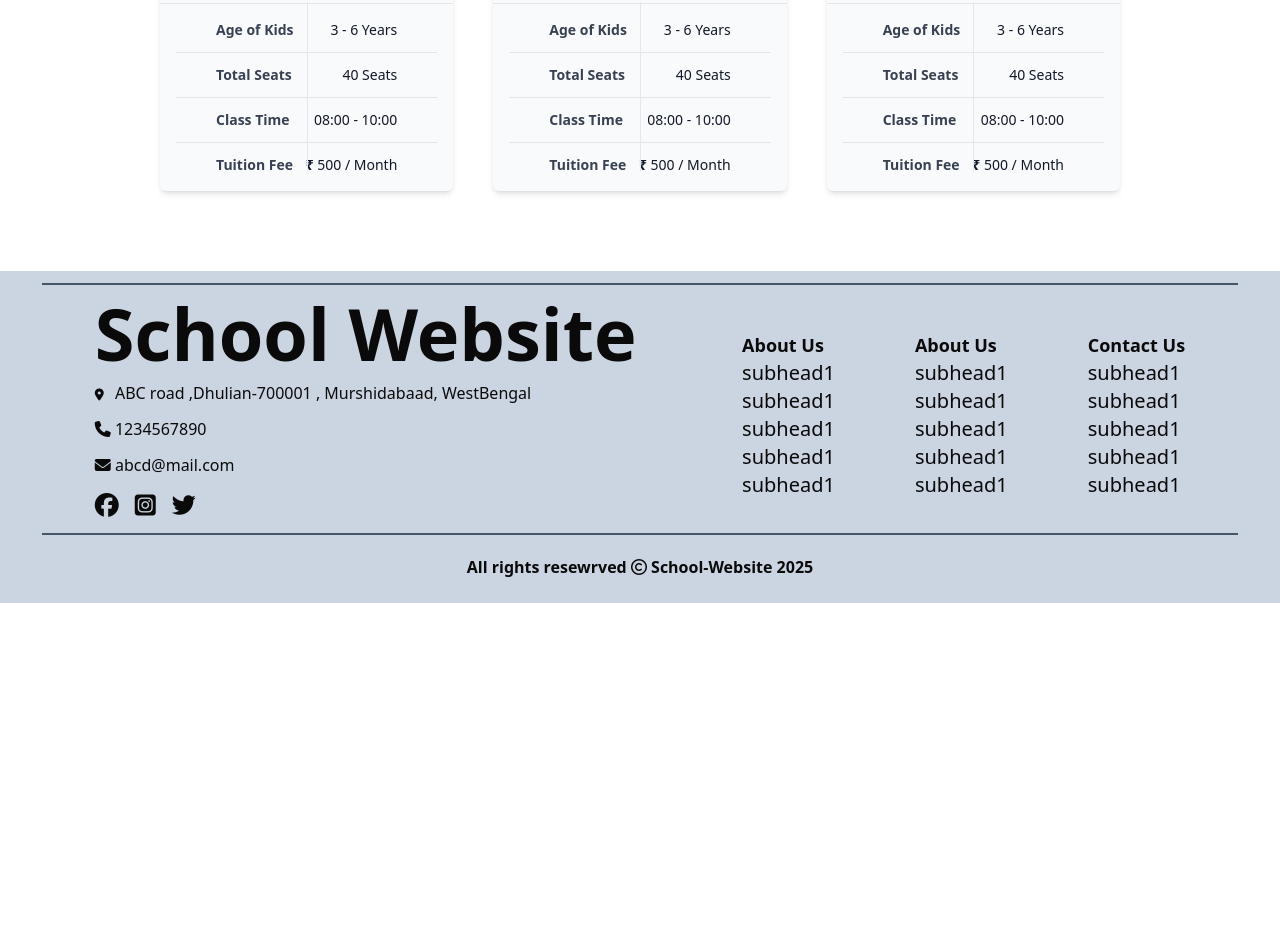
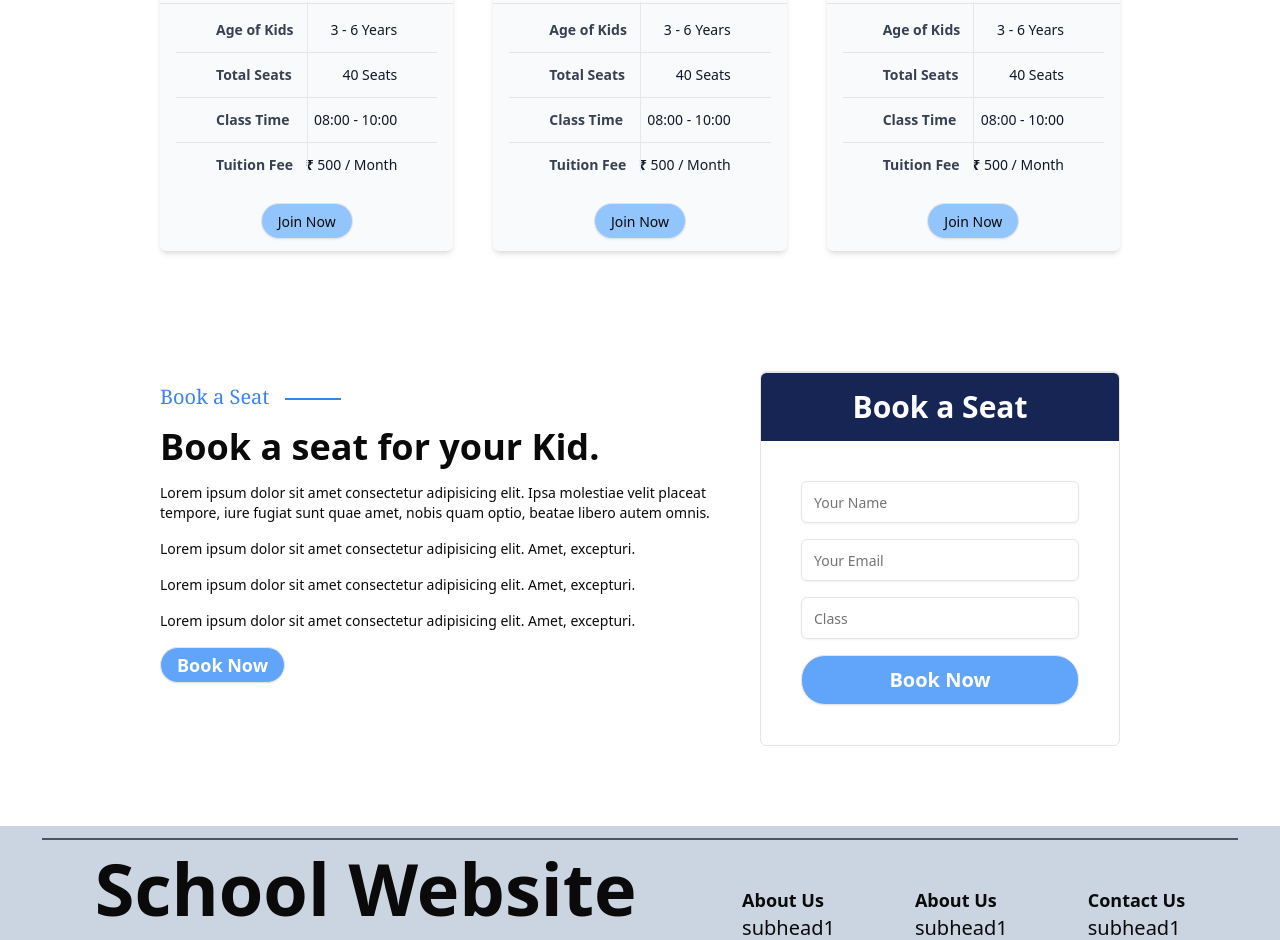
Before and after one commit to Vikash-Prajapati-23/School-Project, a React (Vite) app: page / in a window 1280 px wide. Shown: the part 2155-3095 px from the top of the page. Before the commit the page ends 2758 px from the top, so only its background shows below. Built offline with nearby package versions, Linux system fonts and the light colour scheme.

Commit message:
Book a Seat section complete.

```diff
--- a/package.json
+++ b/package.json
@@ -11,6 +11,7 @@
   },
   "dependencies": {
     "@radix-ui/react-separator": "^1.1.2",
+    "@radix-ui/react-slot": "^1.1.2",
     "class-variance-authority": "^0.7.1",
     "clsx": "^2.1.1",
     "lucide-react": "^0.483.0",
--- a/src/App.jsx
+++ b/src/App.jsx
@@ -1,6 +1,7 @@
 import './App.css'
 import Footer from './components/Footer/Footer'
 import Navbar from './components/Navbar/Navbar'
+import BookASeat from './pages/BookASeat/BookASeat'
 import Main from './pages/Main/Main'
 import PopularClases from './pages/PopularClasses/PopularClasses'
 
@@ -11,6 +12,7 @@ function App() {
       <Navbar />
       <Main />
       <PopularClases />
+      <BookASeat />
       <Footer />
     </>
   )
--- /dev/null
+++ b/src/components/ui/button.jsx
@@ -0,0 +1,48 @@
+import * as React from "react"
+import { Slot } from "@radix-ui/react-slot"
+import { cva } from "class-variance-authority";
+
+import { cn } from "@/lib/utils"
+
+const buttonVariants = cva(
+  "inline-flex items-center justify-center gap-2 whitespace-nowrap rounded-md text-sm font-medium transition-colors focus-visible:outline-none focus-visible:ring-1 focus-visible:ring-ring disabled:pointer-events-none disabled:opacity-50 [&_svg]:pointer-events-none [&_svg]:size-4 [&_svg]:shrink-0",
+  {
+    variants: {
+      variant: {
+        default:
+          "bg-primary text-primary-foreground shadow hover:bg-primary/90",
+        destructive:
+          "bg-destructive text-destructive-foreground shadow-sm hover:bg-destructive/90",
+        outline:
+          "border border-input bg-background shadow-sm hover:bg-accent hover:text-accent-foreground",
+        secondary:
+          "bg-secondary text-secondary-foreground shadow-sm hover:bg-secondary/80",
+        ghost: "hover:bg-accent hover:text-accent-foreground",
+        link: "text-primary underline-offset-4 hover:underline",
+      },
+      size: {
+        default: "h-9 px-4 py-2",
+        sm: "h-8 rounded-md px-3 text-xs",
+        lg: "h-10 rounded-md px-8",
+        icon: "h-9 w-9",
+      },
+    },
+    defaultVariants: {
+      variant: "default",
+      size: "default",
+    },
+  }
+)
+
+const Button = React.forwardRef(({ className, variant, size, asChild = false, ...props }, ref) => {
+  const Comp = asChild ? Slot : "button"
+  return (
+    <Comp
+      className={cn(buttonVariants({ variant, size, className }))}
+      ref={ref}
+      {...props} />
+  );
+})
+Button.displayName = "Button"
+
+export { Button, buttonVariants }
--- /dev/null
+++ b/src/components/ui/input.jsx
@@ -0,0 +1,19 @@
+import * as React from "react"
+
+import { cn } from "@/lib/utils"
+
+const Input = React.forwardRef(({ className, type, ...props }, ref) => {
+  return (
+    <input
+      type={type}
+      className={cn(
+        "flex h-9 w-full rounded-md border border-input bg-transparent px-3 py-1 text-base shadow-sm transition-colors file:border-0 file:bg-transparent file:text-sm file:font-medium file:text-foreground placeholder:text-muted-foreground focus-visible:outline-none focus-visible:ring-1 focus-visible:ring-ring disabled:cursor-not-allowed disabled:opacity-50 md:text-sm",
+        className
+      )}
+      ref={ref}
+      {...props} />
+  );
+})
+Input.displayName = "Input"
+
+export { Input }
--- /dev/null
+++ b/src/pages/BookASeat/BookASeat.jsx
@@ -0,0 +1,54 @@
+import React from "react";
+import { Button } from "@/components/ui/button";
+import { Separator } from "@/components/ui/separator";
+import { Input } from "@/components/ui/input";
+
+function BookASeat() {
+  return (
+    <div className="grid grid-cols-1 md:grid-cols-4 lg:grid-cols-5 px-7 md:px-10 lg:px-40 gap-20 md:gap-10 mb-20 my-10">
+      <div className="space-y-4 col-span-1 md:col-span-2 lg:col-span-3 py-3 text-xs md:text-sm">
+        <div className="flex space-x-4 font-serif">
+          <p className="text-xl md:text-1xl text-blue-500">Book a Seat</p>
+          <Separator className="w-14 h-[2px] mt-[15px] bg-blue-500" />
+        </div>
+        <p className="text-4xl font-semibold ">Book a seat for your Kid.</p>
+        <p>
+          Lorem ipsum dolor sit amet consectetur adipisicing elit. Ipsa
+          molestiae velit placeat tempore, iure fugiat sunt quae amet, nobis
+          quam optio, beatae libero autem omnis.
+        </p>
+        <p>
+          Lorem ipsum dolor sit amet consectetur adipisicing elit. Amet,
+          excepturi.
+        </p>
+        <p>
+          Lorem ipsum dolor sit amet consectetur adipisicing elit. Amet,
+          excepturi.
+        </p>
+        <p>
+          Lorem ipsum dolor sit amet consectetur adipisicing elit. Amet,
+          excepturi.
+        </p>
+        <Button variant="outline" className="bg-blue-400 font-semibold text-lg text-white rounded-3xl my-3">
+          Book Now
+        </Button>
+      </div>
+
+      <div className="border-[1px] md:col-span-2 rounded-md">
+        <div className="bg-blue-950 text-center border-t rounded-t-md  p-4">
+          <p className="text-3xl text-white font-semibold">Book a Seat</p>
+        </div>
+        <form className="p-5 md:p-10 space-y-4">
+          <Input type="text" className="py-5"  placeholder="Your Name"/>
+          <Input type="text" className="py-5"  placeholder="Your Email"/>
+          <Input type="number" className="py-5"  placeholder="Class"/>
+          <Button variant="outline" className="bg-blue-400 w-full py-6 font-semibold text-white text-xl rounded-3xl my-3">
+            Book Now
+          </Button>
+        </form>
+      </div>
+    </div>
+  );
+}
+
+export default BookASeat;
--- a/src/pages/PopularClasses/PopularClasses.jsx
+++ b/src/pages/PopularClasses/PopularClasses.jsx
@@ -3,6 +3,7 @@ import Popular from "../../assets/PopularClasses.avif";
 import Popular1 from "../../assets/PopularClasses1.avif";
 import Popular2 from "../../assets/PopularClasses2.avif";
 import { Separator } from "@/components/ui/separator";
+import { Button } from "@/components/ui/button";
 
 function PopularClases() {
   return (
@@ -21,7 +22,8 @@ function PopularClases() {
 
       <div className="bg-white pb-10">
         <div className="grid grid-cols-1 md:grid-cols-2 lg:grid-cols-3 gap-10 p-7 md:p-10 lg:px-40">
-          <div className="relative  hover:shadow-xl hover:scale-105 transition-all ease-out delay-400 bg-gray-50 rounded-md shadow-md">
+          <div className="hover:shadow-xl hover:scale-105 transition-all ease-out delay-400 bg-gray-50 rounded-md shadow-md">
+            <div className="relative">
               <img
                 src={Popular}
                 alt="image"
@@ -35,9 +37,9 @@ function PopularClases() {
                 Drawing Class
               </p>
               <p className="px-4 py-2 text-justify text-xs md:text-sm mb-3">
-              Lorem ipsum dolor sit amet consectetur adipisicing elit. Molestiae
-              iusto voluptatem quas quo ducimus, vel ratione quam fuga
-              accusantium eum.
+                Lorem ipsum dolor sit amet consectetur adipisicing elit.
+                Molestiae iusto voluptatem quas quo ducimus, vel ratione quam
+                fuga accusantium eum.
               </p>
               <Separator />
               <div>
@@ -58,7 +60,9 @@ function PopularClases() {
                   </div>
                   <Separator />
                   <div className="flex justify-between  px-8 md:px-10">
-                  <span className=" font-bold text-gray-700">Tuition Fee</span>
+                    <span className=" font-bold text-gray-700">
+                      Tuition Fee
+                    </span>
                     <span className="text-gray-900 ">
                       {" "}
                       <strong>₹</strong> 500 / Month
@@ -68,8 +72,13 @@ function PopularClases() {
                 <Separator className="h-[170px] w-[1px] absolute top-[69%] left-1/2 bg-slate-200" />
               </div>
             </div>
+            <Button variant="outline" className="mx-auto bg-blue-300 rounded-3xl block my-3">
+              Join Now
+            </Button>
+          </div>
 
-          <div className="relative  hover:shadow-xl hover:scale-105 transition-all ease-out delay-400 bg-gray-50 rounded-md shadow-md">
+          <div className="hover:shadow-xl hover:scale-105 transition-all ease-out delay-400 bg-gray-50 rounded-md shadow-md">
+            <div className="relative">
               <img
                 src={Popular1}
                 alt="image"
@@ -83,9 +92,9 @@ function PopularClases() {
                 Language Learning
               </p>
               <p className="px-4 py-2 text-justify text-xs md:text-sm mb-3">
-              Lorem ipsum dolor sit amet consectetur adipisicing elit. Molestiae
-              iusto voluptatem quas quo ducimus, vel ratione quam fuga
-              accusantium eum.
+                Lorem ipsum dolor sit amet consectetur adipisicing elit.
+                Molestiae iusto voluptatem quas quo ducimus, vel ratione quam
+                fuga accusantium eum.
               </p>
               <Separator />
               <div>
@@ -106,7 +115,9 @@ function PopularClases() {
                   </div>
                   <Separator />
                   <div className="flex justify-between  px-8 md:px-10 ">
-                  <span className=" font-bold text-gray-700">Tuition Fee</span>
+                    <span className=" font-bold text-gray-700">
+                      Tuition Fee
+                    </span>
                     <span className="text-gray-900 ">
                       {" "}
                       <strong>₹</strong> 500 / Month
@@ -116,8 +127,13 @@ function PopularClases() {
                 <Separator className="h-[170px] w-[1px] absolute top-[69%] left-1/2 bg-slate-200" />
               </div>
             </div>
+            <Button variant="outline" className="mx-auto bg-blue-300 rounded-3xl block my-3">
+              Join Now
+            </Button>
+          </div>
 
-          <div className="relative hover:shadow-xl hover:scale-105 transition-all ease-out delay-400 bg-gray-50 rounded-md shadow-md">
+          <div className=" hover:shadow-xl hover:scale-105 transition-all ease-out delay-400 bg-gray-50 rounded-md shadow-md">
+            <div className="relative">
               <img
                 src={Popular2}
                 alt="image"
@@ -131,9 +147,9 @@ function PopularClases() {
                 Basic Science
               </p>
               <p className="px-4 py-2 text-justify text-xs md:text-sm mb-3">
-              Lorem ipsum dolor sit amet consectetur adipisicing elit. Molestiae
-              iusto voluptatem quas quo ducimus, vel ratione quam fuga
-              accusantium eum.
+                Lorem ipsum dolor sit amet consectetur adipisicing elit.
+                Molestiae iusto voluptatem quas quo ducimus, vel ratione quam
+                fuga accusantium eum.
               </p>
               <Separator />
               <div>
@@ -148,13 +164,17 @@ function PopularClases() {
                     <span className="text-gray-900">40 Seats</span>
                   </div>
                   <Separator />
-                <div className="flex justify-between px-8 md:px-10">
+                  <div
+                    className="flex justify-between px-8 md:px-10"
+                  >
                     <span className="font-bold text-gray-700">Class Time</span>
                     <span className="text-gray-900">08:00 - 10:00</span>
                   </div>
                   <Separator />
                   <div className="flex justify-between px-8 md:px-10">
-                  <span className=" font-bold text-gray-700">Tuition Fee</span>
+                    <span className=" font-bold text-gray-700">
+                      Tuition Fee
+                    </span>
                     <span className="text-gray-900 ">
                       {" "}
                       <strong>₹</strong> 500 / Month
@@ -164,6 +184,10 @@ function PopularClases() {
                 <Separator className="h-[170px] w-[1px] absolute top-[69%] left-1/2 bg-slate-200" />
               </div>
             </div>
+            <Button variant="outline" className="mx-auto bg-blue-300 rounded-3xl block my-3">
+              Join Now
+            </Button>
+          </div>
         </div>
       </div>
     </div>
```
Also changed, not shown: 1 other file (tests, documents, lock files or other folders). Lines whose indentation alone changed are shown as unchanged.
